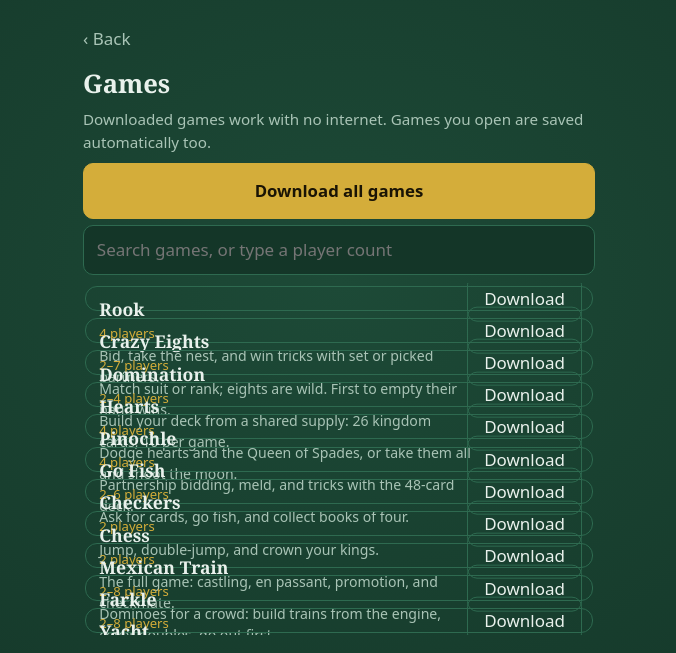
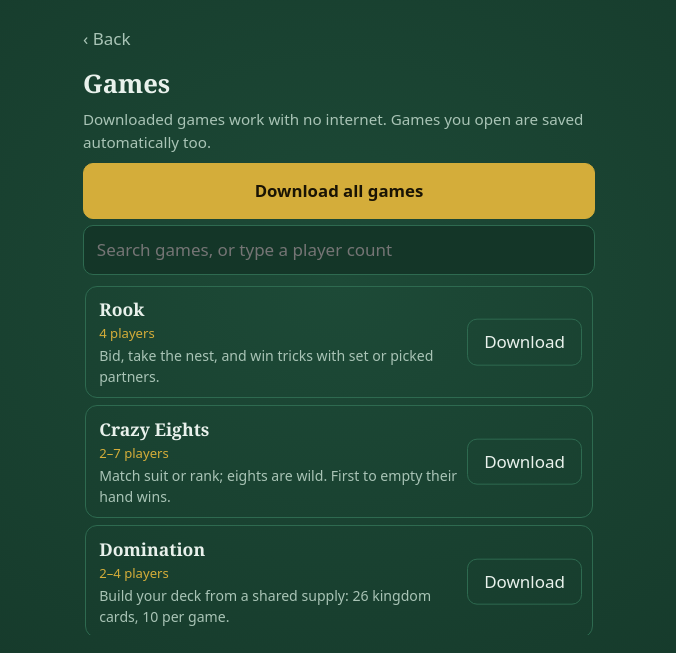
Before and after one commit to jeremy333/table-games, a plain HTML site: page index.html in a window 1280 px wide. Both pictures are taken after a click on the button "Games & offline downloads". Shown: the whole page, without its empty margins (301-977 px from the left). Drawn offline with Linux system fonts and the light colour scheme; no server answers.

Commit message:
Add files via upload

```diff
--- a/css/style.css
+++ b/css/style.css
@@ -263,7 +263,9 @@ h3.section { font-family: var(--serif); font-weight: 400; font-size: 1.15rem; co
 
 /* ---------- game picker + library ---------- */
 .game-picker { display: grid; gap: 0.5rem; margin: 0.4rem 0 0.8rem; }
-.game-list { display: grid; gap: 0.45rem; max-height: 22rem; overflow-y: auto; padding: 0.15rem; }
+/* A column that scrolls; rows never shrink, however many games there are. */
+.game-list { display: flex; flex-direction: column; gap: 0.45rem; max-height: 22rem; overflow-y: auto; padding: 0.15rem; -webkit-overflow-scrolling: touch; }
+.game-list > * { flex: none; }
 .game-option {
   display: grid; gap: 0.1rem; text-align: left; width: 100%;
   border: 1.5px solid var(--felt-line); border-radius: 12px; padding: 0.6rem 0.8rem;
--- a/sw.js
+++ b/sw.js
@@ -2,7 +2,7 @@
 // Core files are saved automatically. Games are saved separately when someone
 // opens or downloads them (see js/library.js), so adding a game never needs a
 // change here. When you change a core file, bump VERSION.
-const VERSION = 'v18';
+const VERSION = 'v19';
 const GAME_CACHE = 'tg-games'; // kept across versions
 const CORE = [
   './',
```
